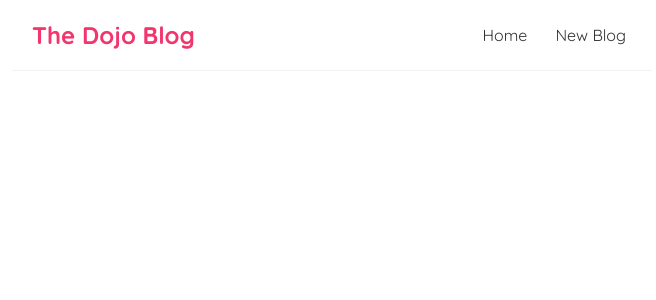
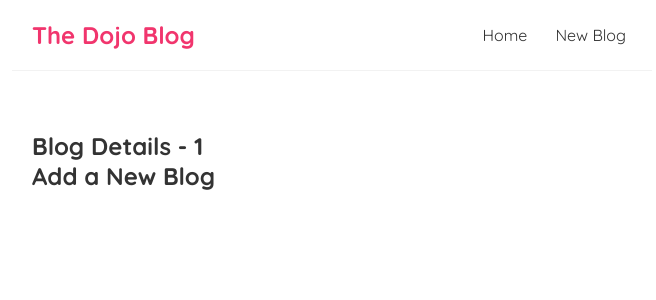
Before and after one commit to Matthew-Hiebing/Dojo-Blog, a React (Create React App) app: page /blogs/1 in a window 1280 px wide. Shown: the top 300 px of the page, without its empty margins (308-964 px from the left). Built offline with nearby package versions, Linux system fonts and the light colour scheme; the HTML template or start-up script is replaced by a standard one.

Commit message:
feat: Show blog id on new page after clicking on individual blogs.

```diff
--- a/src/App.js
+++ b/src/App.js
@@ -2,6 +2,7 @@
 import Home from './Home';
 import { BrowserRouter as Router, Route, Switch } from 'react-router-dom'
 import Create from './Create';
+import BlogDetails from './BlogDetails';
 
 function App() {
   return (
@@ -16,6 +17,10 @@
             <Route path="/create">
               <Create />
             </Route>
+            <Route path="/blogs/:id">
+              <BlogDetails />
+              <Create />
+            </Route>
           </Switch>
         </div>
       </div>
--- /dev/null
+++ b/src/BlogDetails.js
@@ -0,0 +1,13 @@
+import { useParams } from "react-router-dom";
+
+const BlogDetails = () => {
+    const { id } = useParams()
+
+    return (
+        <div className="blog-details">
+            <h2>Blog Details - { id }</h2>
+        </div>
+    );
+}
+
+export default BlogDetails;
--- a/src/BlogList.js
+++ b/src/BlogList.js
@@ -1,11 +1,15 @@
+import { Link } from "react-router-dom";
+
 const BlogList = ({ blogs, title }) => {
     return (
         <div className="blog-list">
             <h2>{ title }</h2>
             {blogs.map((blog) => (
                 <div className="blog-preview" key={blog.id}>
-                    <h2>{ blog.title } </h2>
-                    <p>Written by {blog.author}</p>
+                    <Link to={`/blogs/${blog.id}`}>
+                        <h2>{ blog.title } </h2>
+                        <p>Written by {blog.author}</p>
+                    </Link>
                 </div>
             ))}
         </div>
--- a/src/index.css
+++ b/src/index.css
@@ -48,3 +48,6 @@
   color: #f1356d;
   margin-bottom: 8px;
 }
+.blog-preview a {
+  text-decoration: none;
+}
```
